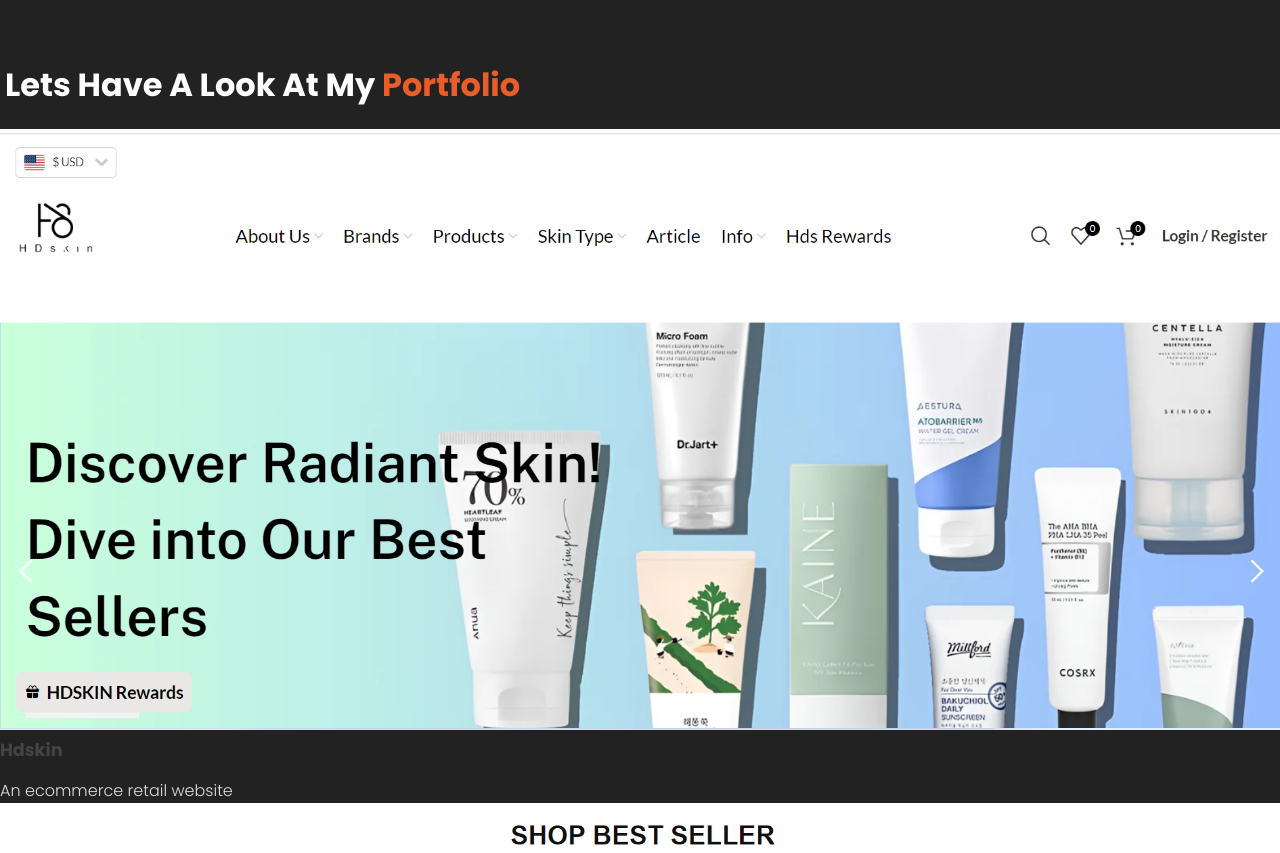
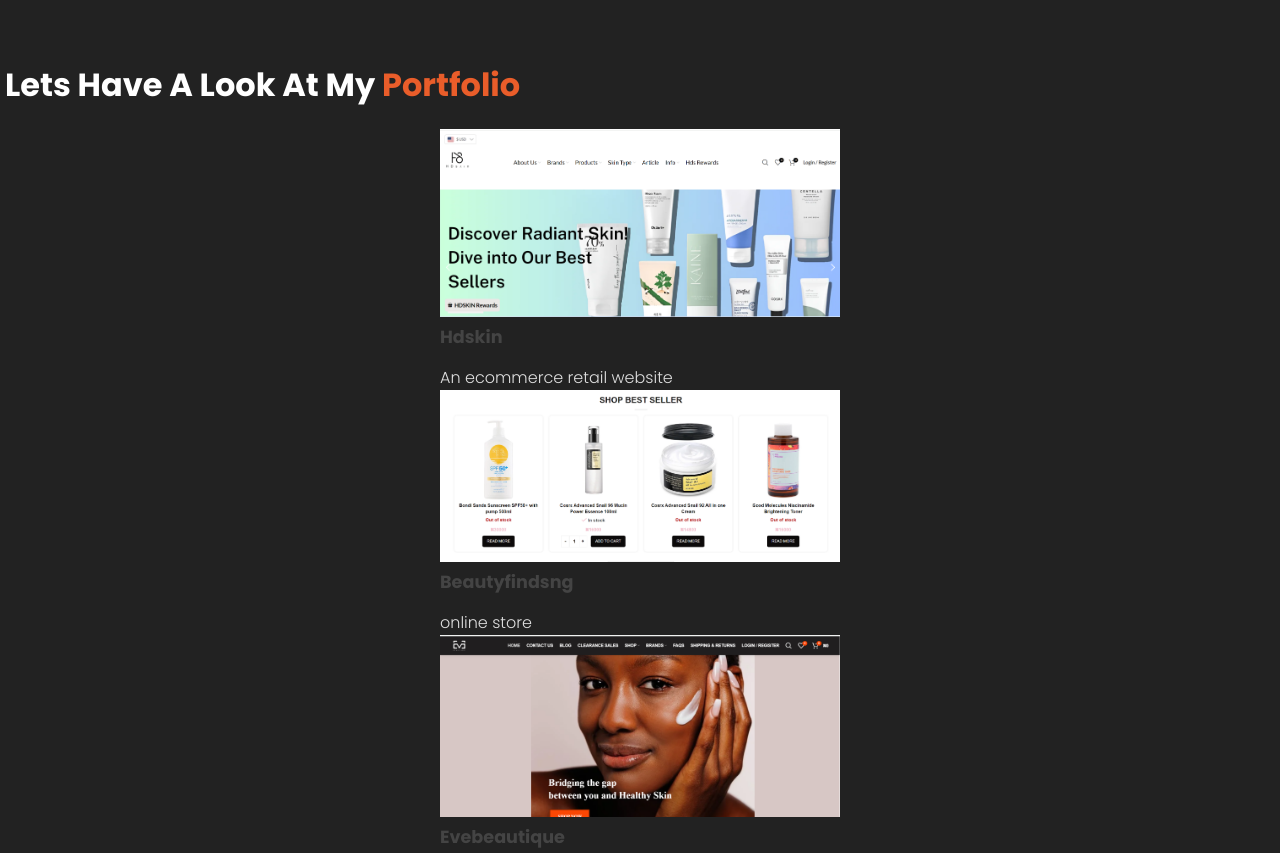
Before and after one commit to yussycodes/myusuf-portfolio, a plain HTML site: page index.html in a window 1280 px wide. Shown: the part 740-1593 px from the top of the page. Drawn offline with Linux system fonts and the light colour scheme.

Commit message:
Update style.css

```diff
--- a/style.css
+++ b/style.css
@@ -195,7 +195,7 @@ span{
     font-size: 1.1em;
 }
 .projects{
-    width: 100%;
+    max-width: 400px;
     height: auto;
     margin: 0 auto;
 }.projects > h3{
```
